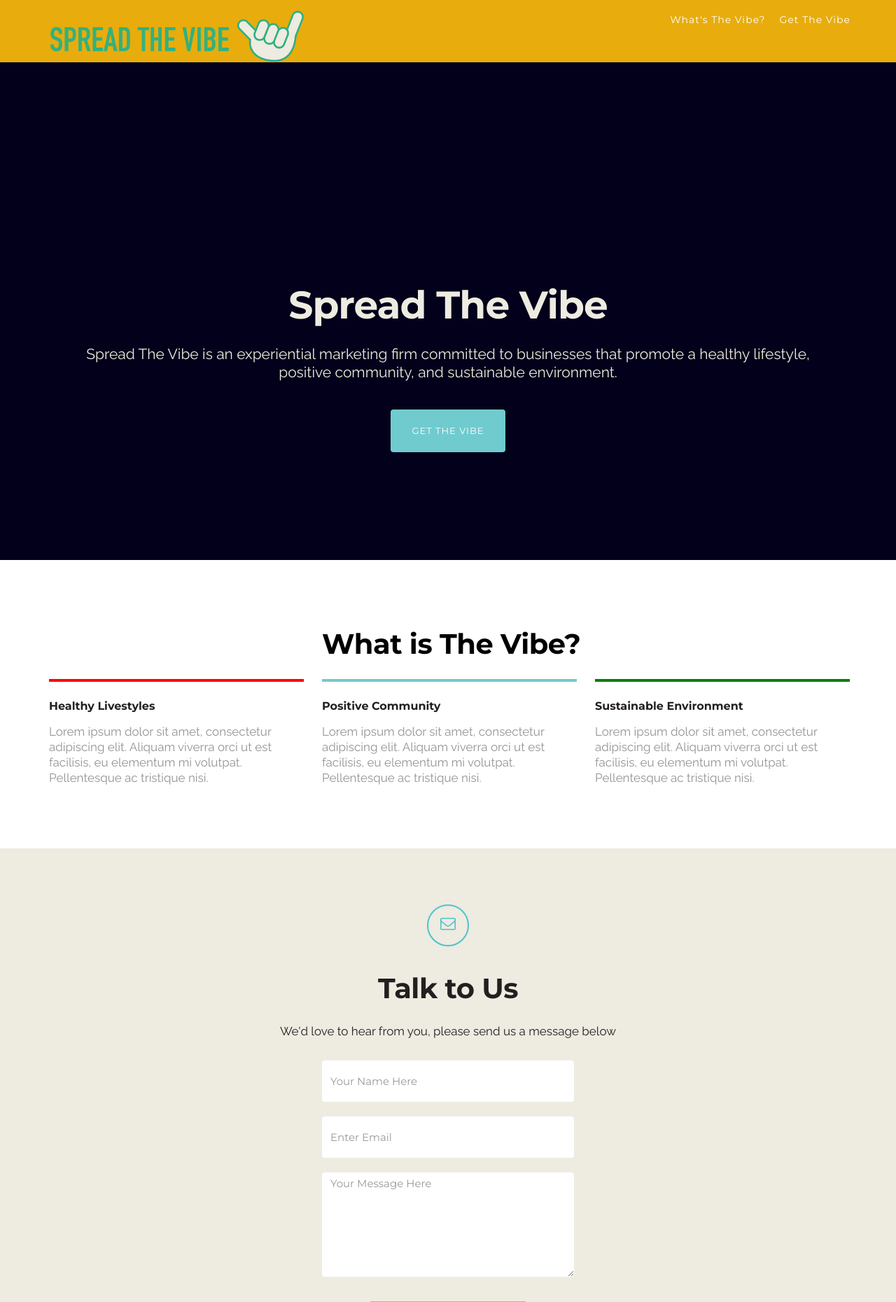
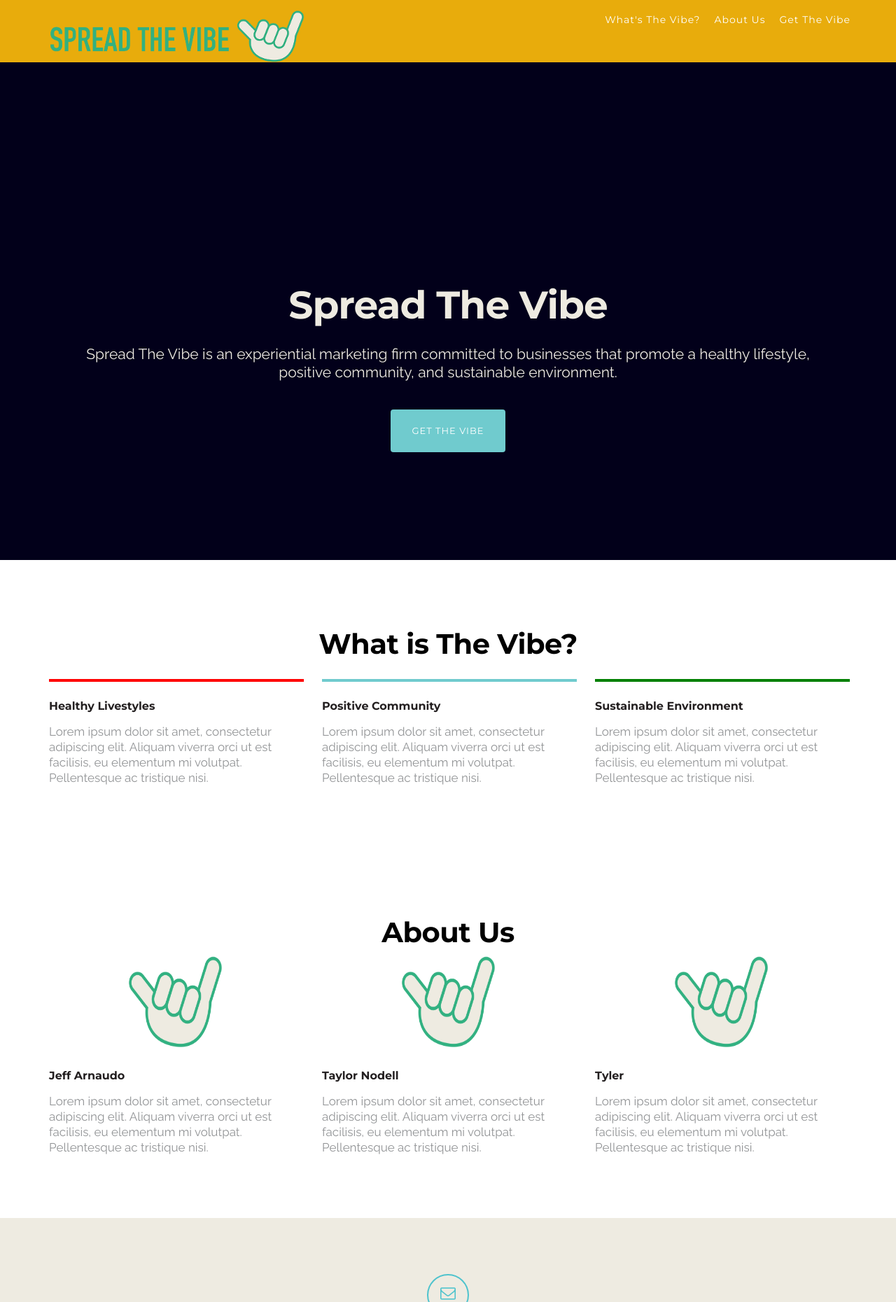
Before and after one commit to nodes777/vibeslandingpage, a PHP site: page /index.html in a window 1280 px wide. Shown: the top 1860 px of the page at 70% size. Run offline with PHP 8.4, Linux system fonts and the light colour scheme; some libraries are stand-ins or nearby versions.

Commit message:
adds blank about us section

```diff
--- a/css/styles.css
+++ b/css/styles.css
@@ -45,3 +45,9 @@ textarea.input-message{
     margin: 0;
     text-align: center;
 }
+
+.profiles{
+    height: 140px;
+    width: 140px;
+    text-align: center;
+}
--- a/index.html
+++ b/index.html
@@ -32,16 +32,18 @@
     <div class="navbar navbar-inverse navbar-fixed-top">
       <div class="container">
         <div class="navbar-header">
+        <a class="logo" href="index.html"><img src="img/bannerLogo.png" alt="Logo"></a>
           <button type="button" class="navbar-toggle" data-toggle="collapse" data-target=".navbar-collapse">
             <span class="icon-bar"></span>
             <span class="icon-bar"></span>
             <span class="icon-bar"></span>
           </button>
-          <a class="logo" href="index.html"><img src="img/bannerLogo.png" alt="Logo"></a>
+
         </div>
         <div class="navbar-collapse collapse">
           <ul class="nav navbar-nav navbar-right">
             <li><a href="#whatVibe" class="scroll">What's The Vibe?</a></li>
+            <li><a href="#aboutUs">About Us</a></li>
             <li><a href="#invite">Get The Vibe</a></li>
           </ul>
         </div><!--/.navbar-collapse -->
@@ -71,8 +73,8 @@
     <section id="whatVibe" class="pad-sm">
       <div class="container">
         <div class="row">
-          <div class=" col-sm-8 col-sm-offset-4 wow fadeIn " data-wow-delay="0.4s">
-            <h2>What is The Vibe?</h2>
+          <div class=" wow fadeIn " data-wow-delay="0.4s">
+            <h2 class="text-center">What is The Vibe?</h2>
           </div>
         </div>
         <div class="row">
@@ -89,6 +91,33 @@
           <div class="col-sm-4 wow fadeIn" data-wow-delay="1.2s">
             <hr  class="line green">
             <h3>Sustainable Environment</h3>
+            <p>Lorem ipsum dolor sit amet, consectetur adipiscing elit. Aliquam viverra orci ut est facilisis, eu elementum mi volutpat. Pellentesque ac tristique nisi.</p>
+          </div>
+        </div>
+      </div>
+    </section>
+
+    <section id="aboutUs" class="pad-sm">
+      <div class="container">
+        <div class="row">
+          <div class="wow fadeIn " data-wow-delay="0.4s">
+            <h2 class="text-center">About Us</h2>
+          </div>
+        </div>
+        <div class="row">
+          <div class="col-sm-4 wow fadeIn" data-wow-delay="0.4s">
+          <img src="img/logo.png" alt="Jeff" class="img-rounded center-block profiles">
+            <h3>Jeff Arnaudo</h3>
+            <p>Lorem ipsum dolor sit amet, consectetur adipiscing elit. Aliquam viverra orci ut est facilisis, eu elementum mi volutpat. Pellentesque ac tristique nisi.</p>
+          </div>
+          <div class="col-sm-4 wow fadeIn" data-wow-delay="0.8s">
+          <img src="img/logo.png" alt="Taylor" class="img-rounded center-block profiles">
+            <h3>Taylor Nodell</h3>
+            <p>Lorem ipsum dolor sit amet, consectetur adipiscing elit. Aliquam viverra orci ut est facilisis, eu elementum mi volutpat. Pellentesque ac tristique nisi.</p>
+          </div>
+          <div class="col-sm-4 wow fadeIn" data-wow-delay="1.2s">
+          <img src="img/logo.png" alt="Tyler" class="img-rounded center-block profiles">
+            <h3>Tyler</h3>
             <p>Lorem ipsum dolor sit amet, consectetur adipiscing elit. Aliquam viverra orci ut est facilisis, eu elementum mi volutpat. Pellentesque ac tristique nisi.</p>
           </div>
         </div>
```
